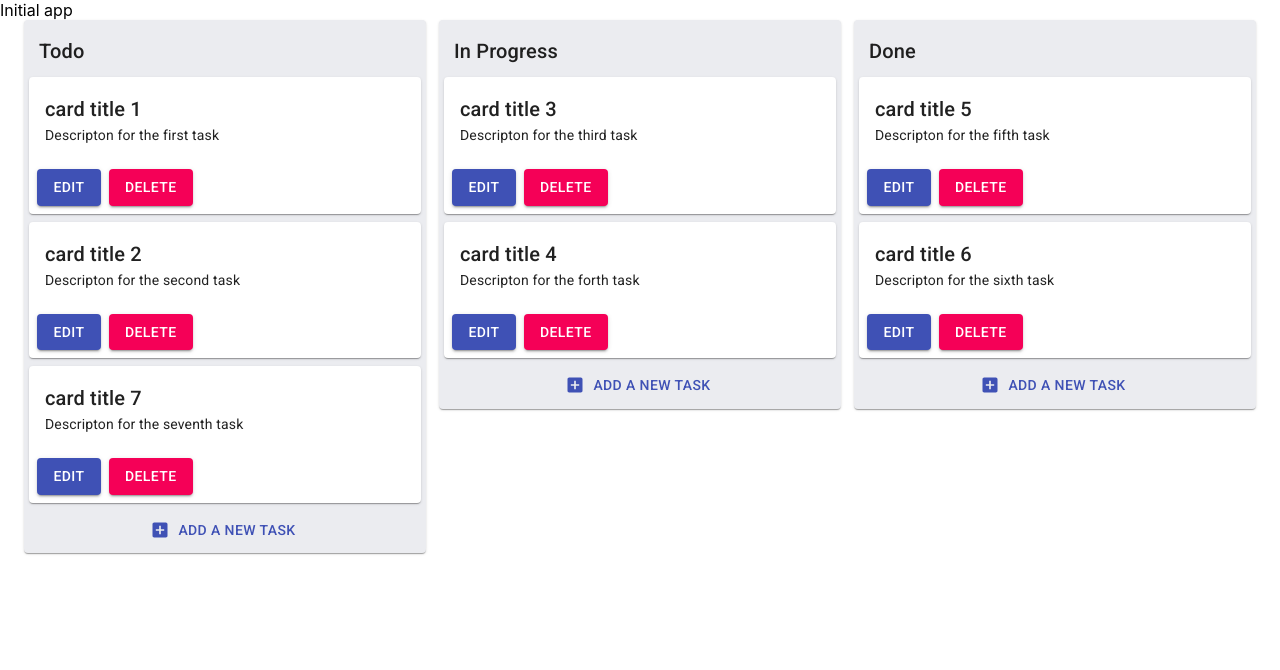
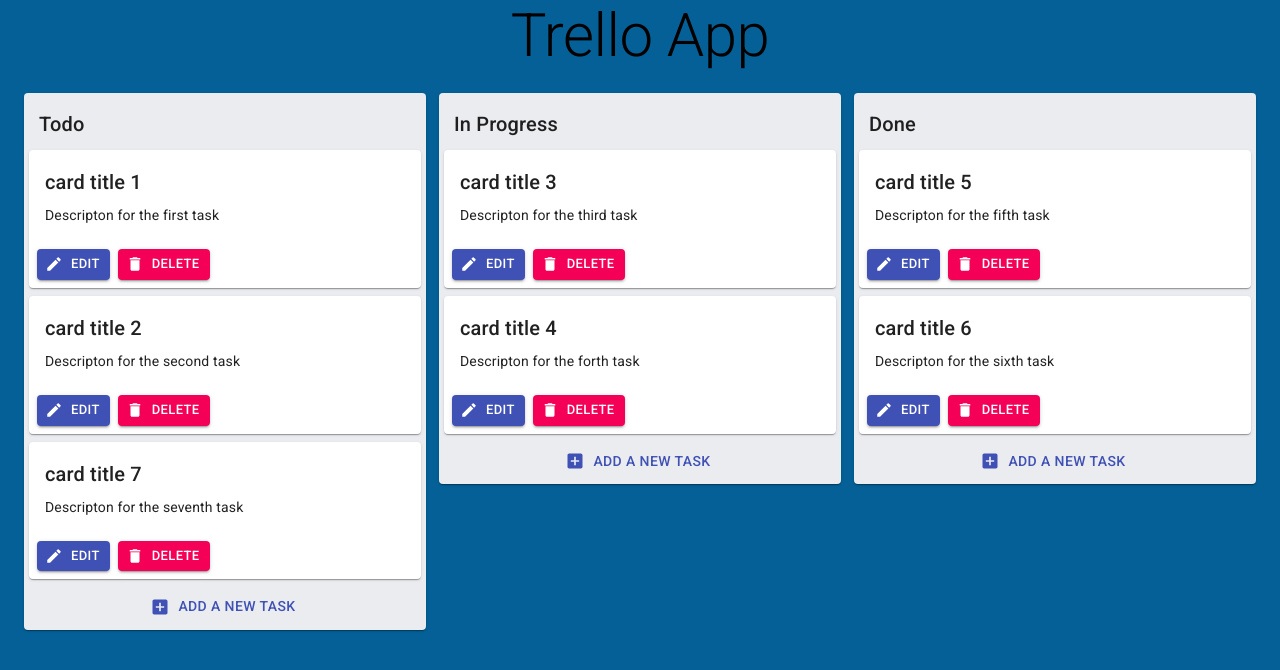
Before and after one commit to maleksandar/gd-ui-internship-2020-html-and-css, a React (Create React App) app in the folder react-trello/: page / in a window 1280 px wide. Shown: the top 670 px of the page. Built offline with nearby package versions, Linux system fonts and the light colour scheme.

Commit message:
Task_06:Vuk - Add additional styles and icons for better look

```diff
--- a/react-trello/src/App.js
+++ b/react-trello/src/App.js
@@ -1,11 +1,17 @@
 import React from 'react';
-
+import { Typography } from '@material-ui/core'
 import TrelloBoard from './components/TrelloBoard';
 
 function App() {
   return (
     <div>
-      <div>Initial app</div>
+      <Typography
+        variant="h2"
+        align="center"
+        gutterBottom
+        component="h1">
+        Trello App
+      </Typography>
       <TrelloBoard/>
     </div>
   );
--- a/react-trello/src/components/TaskCard.jsx
+++ b/react-trello/src/components/TaskCard.jsx
@@ -1,14 +1,18 @@
 import React from 'react';
 import { connect } from 'react-redux'
-import Card from '@material-ui/core/Card';
-import Grid from '@material-ui/core/Grid'
-import CardActions from '@material-ui/core/CardActions';
-import CardContent from '@material-ui/core/CardContent';
-import Button from '@material-ui/core/Button';
-import Typography from '@material-ui/core/Typography';
 import { makeStyles } from '@material-ui/core/styles'
 import { toggleModal } from '../redux/TaskModal/taskModal.actions';
 import { removeTask } from '../redux/Task/task.actions';
+import EditIcon from '@material-ui/icons/Edit';
+import DeleteIcon from '@material-ui/icons/Delete';
+import {
+  Card,
+  Grid,
+  CardActions,
+  CardContent,
+  Button,
+  Typography
+} from '@material-ui/core'
 
 const useStyles = makeStyles({
   card: {
@@ -32,7 +36,8 @@
       <CardContent>
         <Typography
           variant="h6"
-          component="h3">
+          component="h3"
+          gutterBottom>
           {task.title}
         </Typography>
 
@@ -47,6 +52,8 @@
         <Button
           variant="contained"
           onClick={() => props.toggleModal(task, listId)}
+          startIcon={<EditIcon/>}
+          size="small"
           color="primary">
           Edit
         </Button>
@@ -54,6 +61,8 @@
         <Button
           variant="contained"
           onClick={() => props.removeTask(task.id, listId)}
+          startIcon={<DeleteIcon/>}
+          size="small"
           color="secondary">
           Delete
         </Button>
--- a/react-trello/src/components/TaskList.jsx
+++ b/react-trello/src/components/TaskList.jsx
@@ -18,7 +18,7 @@
   taskContainer: {
     flexWrap: 'nowrap',
     minHeight: '50px',
-    maxHeight: '600px',
+    maxHeight: '550px',
     width: '400px',
     marginBottom: '5px',
     overflow: 'scroll',
--- a/react-trello/src/components/TaskModal.jsx
+++ b/react-trello/src/components/TaskModal.jsx
@@ -5,6 +5,8 @@
 import { toggleModal } from '../redux/TaskModal/taskModal.actions';
 import { addTask, removeTask, updateTask } from '../redux/Task/task.actions';
 import { changeText } from '../redux/TaskModal/taskModal.actions';
+import SaveIcon from '@material-ui/icons/Save';
+import DeleteForeverIcon from '@material-ui/icons/DeleteForever';
 
 const useStyles = makeStyles({
   modalContent: {
@@ -60,6 +62,7 @@
             onClick={handleDelete}
             variant="contained"
             color="secondary"
+            startIcon={<DeleteForeverIcon/>}
             disabled={!modal.taskId}>
             delete
           </Button>
@@ -76,7 +79,8 @@
             <Button
               variant="contained"
               color="primary"
-              onClick={handleSave}>
+              onClick={handleSave}
+              startIcon={<SaveIcon/>}>
               save
             </Button>
           </Box>
--- a/react-trello/src/index.css
+++ b/react-trello/src/index.css
@@ -1,10 +1,11 @@
 body {
   margin: 0;
-  font-family: -apple-system, BlinkMacSystemFont, 'Segoe UI', 'Roboto', 'Oxygen',
+  font-family: 'typeface-roboto', -apple-system, BlinkMacSystemFont, 'Segoe UI', 'Roboto', 'Oxygen',
     'Ubuntu', 'Cantarell', 'Fira Sans', 'Droid Sans', 'Helvetica Neue',
     sans-serif;
   -webkit-font-smoothing: antialiased;
   -moz-osx-font-smoothing: grayscale;
+  background-color: rgb(4, 96, 150);
 }
 
 code {
```
